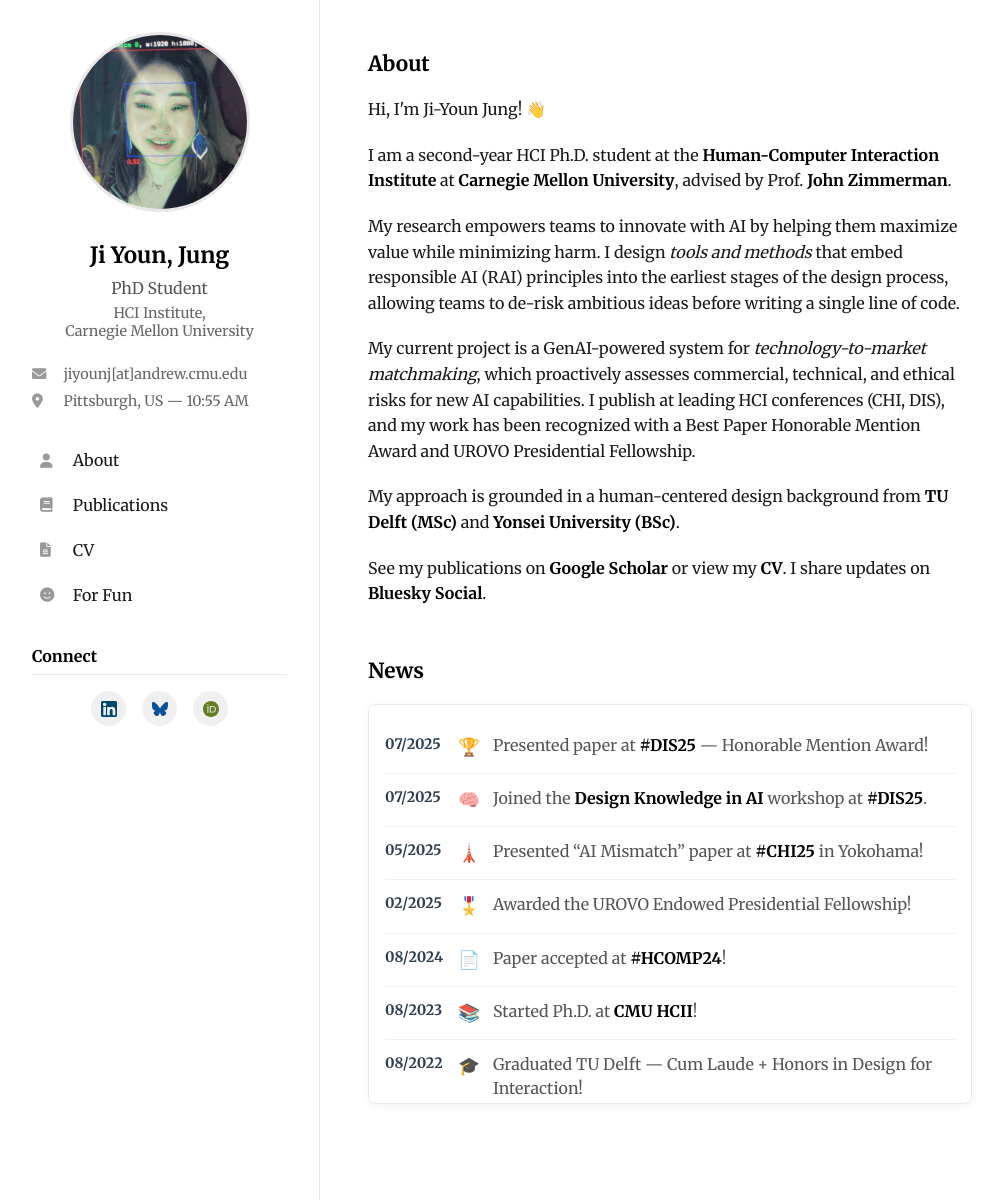
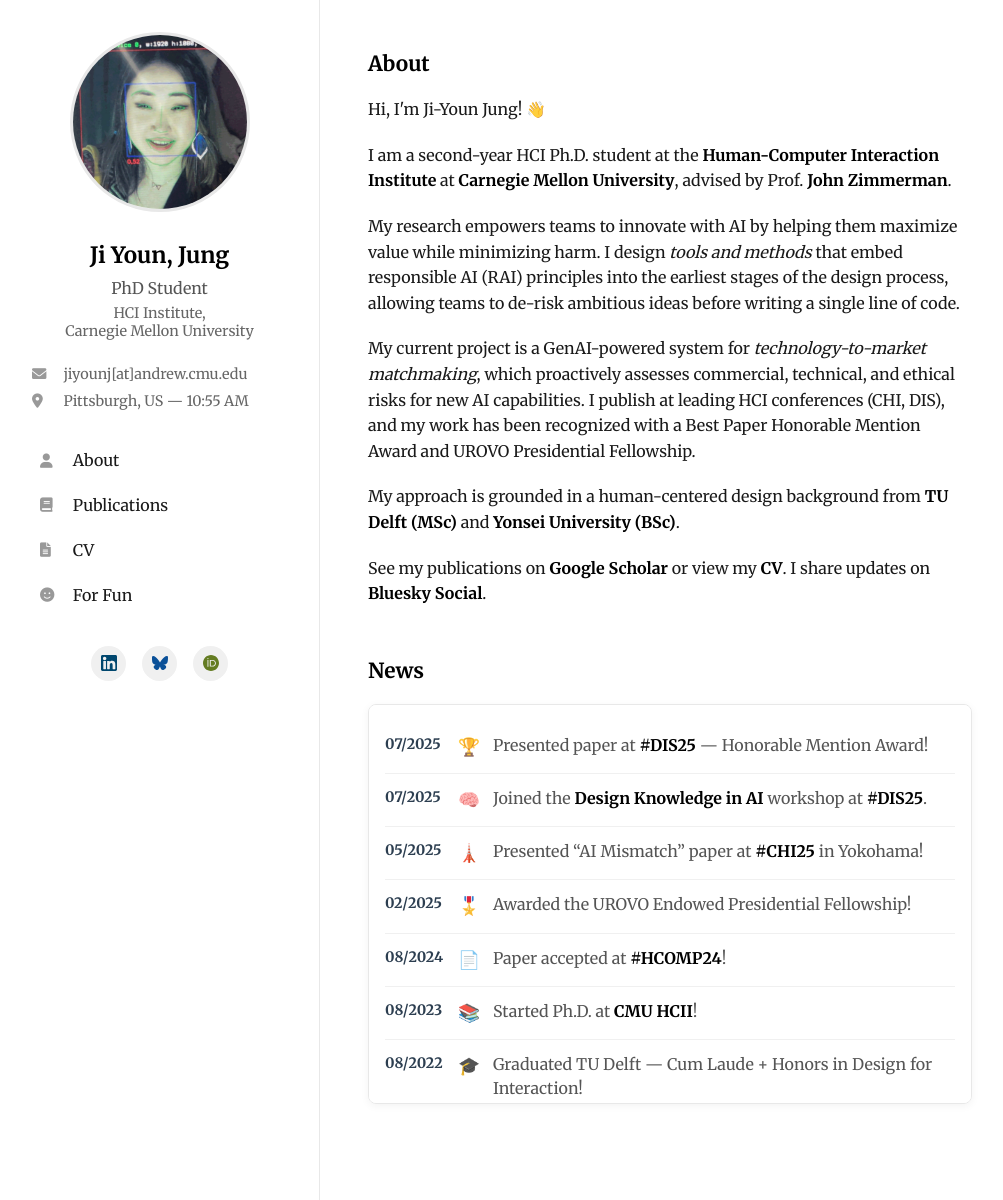
Before and after one commit to jiyoun-jung/jiyounjung, a Jekyll site: the page built from index.html, in a window 1280 px wide and 1200 px high. Shown: the whole window, without its empty margins (40-1043 px from the left). Built offline with Jekyll 4.4.1, drawn with Linux system fonts in a browser that asks for light colours; some web fonts are replaced.

Commit message:
Removing Connect header too

```diff
--- a/_includes/sidebar.html
+++ b/_includes/sidebar.html
@@ -24,7 +24,6 @@
   </nav>
 
   <div class="social-links">
-    <h3>Connect</h3>
     <div class="social-icons">
       <a href="https://www.linkedin.com/in/jiyounjung/" title="LinkedIn" target="_blank" rel="noopener noreferrer">
         <img src="{{ '/contents/icons/linkedin.svg' | relative_url }}" alt="LinkedIn" class="social-icon-svg">
```
